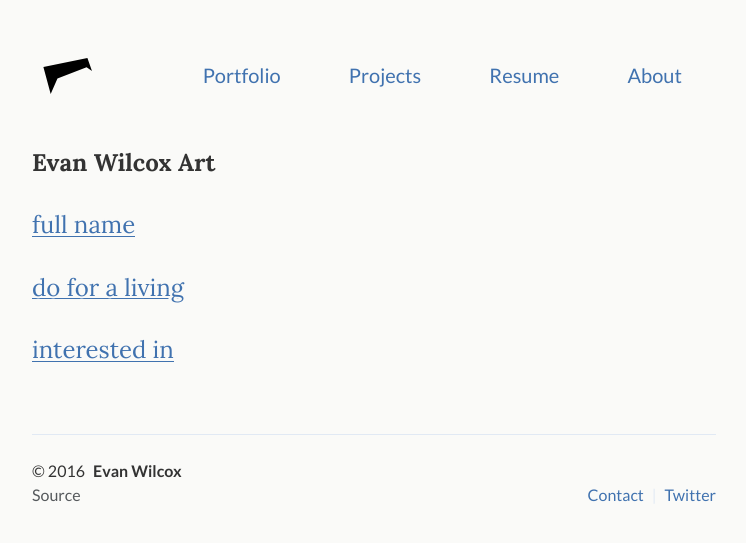
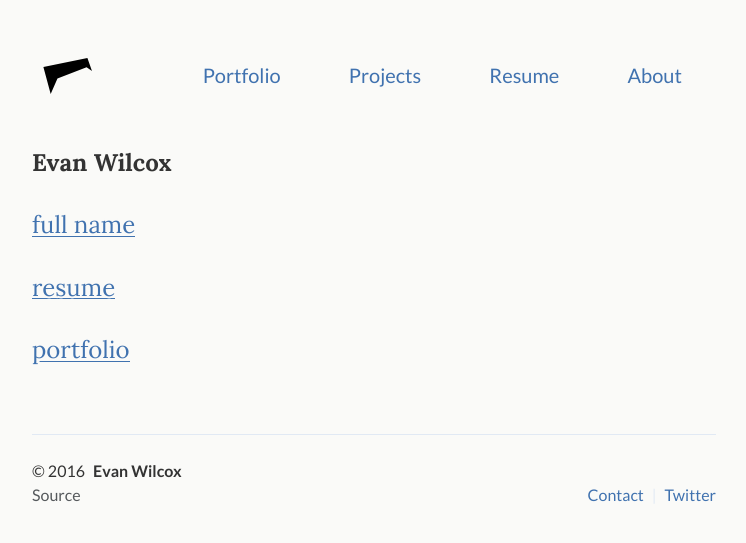
Before and after one commit to ewilcox8/ewilcox8, a Jekyll site: the page built from index.md, in a window 1280 px wide. Shown: the top 543 px of the page, without its empty margins (266-1012 px from the left). Built offline with Jekyll 4.4.1, drawn with Linux system fonts in a browser that asks for light colours.

Commit message:
Update index.md

```diff
--- a/index.md
+++ b/index.md
@@ -3,13 +3,13 @@ layout: default
 ---
 
 <div class="lead pretty-links">
- **Evan Wilcox Art**
+ **Evan Wilcox**
 
  [full name](about/)
 
-[do for a living](resume/)
+[resume](resume/)
 
-[interested in](portfolio/)
+[portfolio](portfolio/)
 
 
 </div>
```
